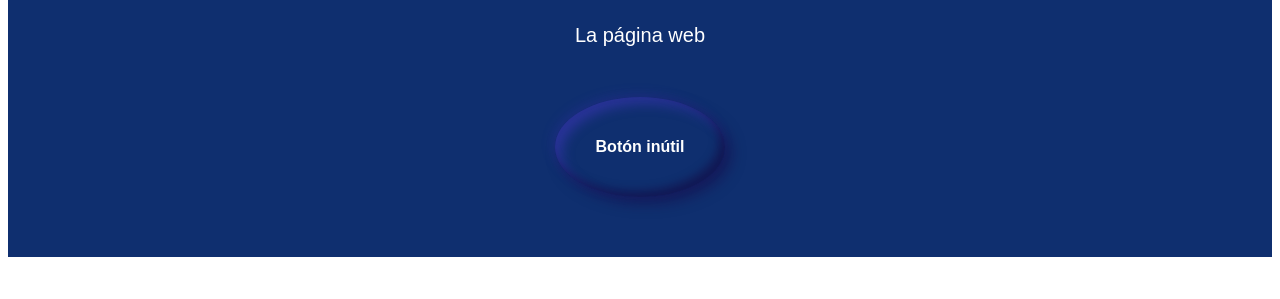
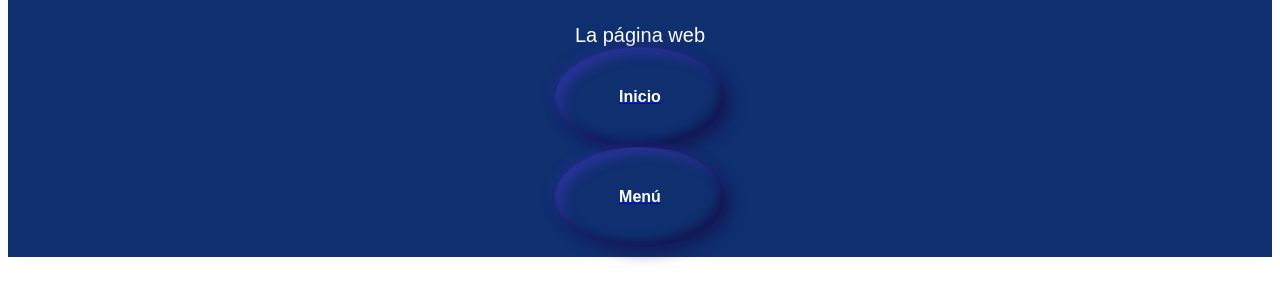
Before and after one commit to oliveriomisterio/oliveriomisterio.github.io, a plain HTML site: page orejas.html in a window 1280 px wide. Shown: the part 143-442 px from the top of the page. Drawn offline with Linux system fonts and the light colour scheme; a web font is replaced by a local one.

Commit message:
Update orejas.html

```diff
--- a/orejas.html
+++ b/orejas.html
@@ -17,7 +17,12 @@ body,h1,h2,h3,h4,h5,h6 {font-family: "Sono", sans-serif}
    <div class="spacer1"> </div>
   <div class="container1">
 <div class="center">
-  <div class="oval convex-concave">Botón inútil</div>
+  <a href="https://oliveriomisterio.github.io">
+  <div class="oval convex-concave">Inicio</div>
+  </a>
+  <a href="https://oliveriomisterio.github.io/menu.html">
+  <div class="oval convex-concave">Menú</div>
+  </a>
   </div>
   </div>
 </div>
```
